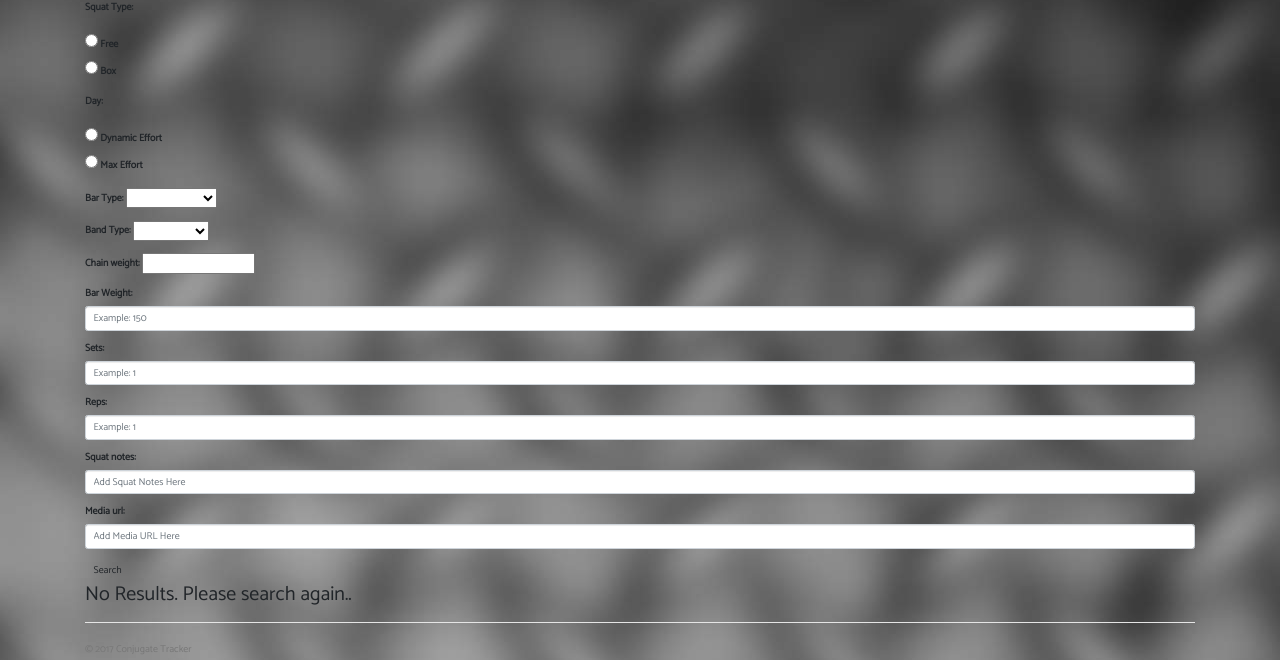
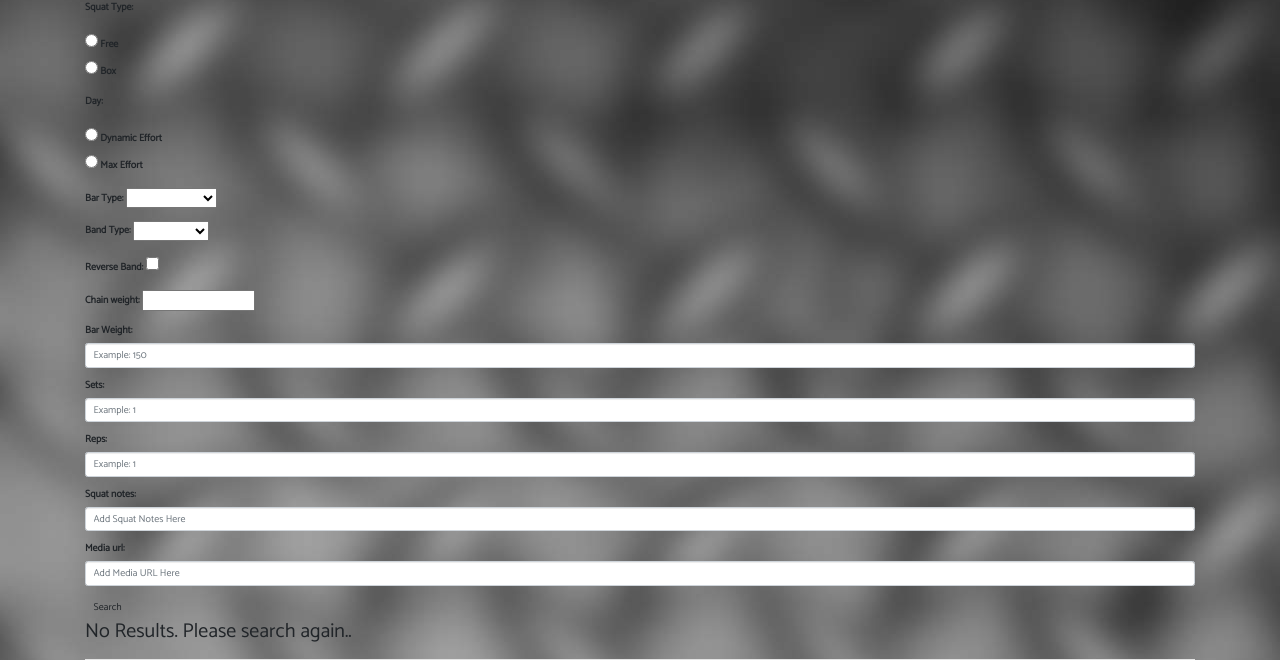
Before and after one commit to StrongAndClumsy/ConjugateTracker, a Django app: a page that uses tracker/templates/tracker/squatmovement_search.html in a window 1280 px wide. Shown: the part 182-842 px from the top of the page. Run offline with Django 3.2, Linux system fonts and the light colour scheme; some libraries are stand-ins or nearby versions.

Commit message:
Added Reverse Band squat and Bench Boards
Added reverse band squat as a bool option

Added choice dropdown list for boards

```diff
--- a/tracker/forms.py
+++ b/tracker/forms.py
@@ -9,17 +9,19 @@ SUMO_CHOICES = (('Sumo', 'Sumo'), ('Conventional', 'Conventional'))
 BAR_OPTIONS = (('Straight', 'Straight'), ('Giant Cambered', 'Giant Cambered'), ('Buffalo', 'Buffalo'), ('Bow', 'Bow'), ('Safety Squat Bar', 'Safety Squat Bar'))
 BENCH_BAR_OPTIONS = (('Straight', 'Straight'), ('Cambered', 'Cambered'), ('Bow', 'Bow'), ('Football Bar', 'Football Bar'))
 BAND_TYPE = (('None', 'None'), ('Micro Mini', 'Micro Mini'), ('Mini', 'Mini'), ('Monster Mini', 'Monster Mini '), ('Light', 'Light'), ('Average', 'Average'), ('Heavy', 'Heavy'))
+BOARD = (('0', 'None'), ('1', '1'), ('2', '2'), ('3', '3'), ('4', '4'))
 
 class SquatForm(forms.ModelForm):
 	class Meta:
 		model = SquatMovement
-		fields = ['created_at','box_free','effort_type','bar_type','bands_type','chain_weight',
+		fields = ['created_at','box_free','effort_type','bar_type','bands_type', 'reverse', 'chain_weight',
 		'movement_weight', 'movement_sets', 'movement_reps','squat_notes', 'media_url']
 	created_at = forms.DateTimeField(initial=timezone.now)
 	effort_type = forms.ChoiceField(label="Day", widget=forms.RadioSelect(), choices=EFFORT_CHOICES)
 	box_free = forms.ChoiceField(label="Squat Type", widget=forms.RadioSelect, choices=BOXFREE_CHOICES)
 	bar_type = forms.ChoiceField(label="Bar Type", widget=forms.Select, choices=BAR_OPTIONS, required=True)
 	bands_type = forms.ChoiceField(label="Band Type", widget=forms.Select, choices=BAND_TYPE, required=False)
+	reverse = forms.BooleanField(label="Reverse Band",required=False)
 	chain_weight = forms.IntegerField(required=False, initial=0)
 	movement_weight = forms.IntegerField(label="Bar Weight", required=True, widget=forms.NumberInput(attrs={'class': 'form-control', 'placeholder': 'Example: 150'}))
 	movement_sets = forms.IntegerField(label="Sets", required=True, widget=forms.NumberInput(attrs={'class': 'form-control', 'placeholder': 'Example: 1'}))
@@ -30,12 +32,13 @@ class SquatForm(forms.ModelForm):
 class SquatSearchForm(forms.ModelForm):
 	class Meta:
 		model = SquatMovement
-		fields = ['box_free','effort_type','bar_type','bands_type','chain_weight',
+		fields = ['box_free','effort_type','bar_type','bands_type','reverse', 'chain_weight',
 		'movement_weight', 'movement_sets', 'movement_reps','squat_notes', 'media_url']
 	effort_type = forms.ChoiceField(label="Day", widget=forms.RadioSelect(), choices=EFFORT_CHOICES)
 	box_free = forms.ChoiceField(label="Squat Type", widget=forms.RadioSelect, choices=BOXFREE_CHOICES)
 	bar_type = forms.CharField(max_length=60)
 	bands_type = forms.CharField(label="Band Type", required=False, max_length=60)
+	reverse = forms.BooleanField(label="Reverse Band",required=False)
 	chain_weight = forms.IntegerField(required=False, initial=0)
 	movement_weight = forms.IntegerField(label="Bar Weight", widget=forms.NumberInput(attrs={'class': 'form-control', 'placeholder': 'Example: 150'}))
 	movement_sets = forms.IntegerField(label="Sets", required=True, widget=forms.NumberInput(attrs={'class': 'form-control', 'placeholder': 'Example: 1'}))
@@ -94,7 +97,7 @@ class BenchForm(forms.ModelForm):
 	bar_type = forms.ChoiceField(label="Bar Type", widget=forms.Select, choices=BENCH_BAR_OPTIONS, required=True)
 	floor = forms.BooleanField(label="Floor Press",required=False)
 	reverse = forms.BooleanField(label="Reverse Band",required=False)
-	board = forms.BooleanField(required=False)
+	board = forms.ChoiceField(label="Boards", widget=forms.Select, choices=BOARD, required=False)
 	manpon = forms.BooleanField(required=False)
 	pin = forms.BooleanField(required=False)
 	bands_type = forms.ChoiceField(label="Band Type", widget=forms.Select, choices=BAND_TYPE, required=False)
@@ -114,7 +117,7 @@ class BenchSearchForm(forms.ModelForm):
 	bar_type = forms.ChoiceField(label="Bar Type", widget=forms.Select, choices=BENCH_BAR_OPTIONS, required=False)
 	floor = forms.BooleanField(label="Floor Press",required=False)
 	reverse = forms.BooleanField(label="Reverse Band",required=False)
-	board = forms.BooleanField(required=False)
+	board = forms.ChoiceField(label="Boards", widget=forms.Select, choices=BOARD, required=False)
 	manpon = forms.BooleanField(required=False)
 	pin = forms.BooleanField(required=False)
 	bands_type = forms.ChoiceField(label="Band Type", widget=forms.Select, choices=BAND_TYPE, required=False)
--- a/tracker/models.py
+++ b/tracker/models.py
@@ -10,6 +10,7 @@ class SquatMovement(models.Model):
 	box_free = models.CharField(max_length=60)
 	bar_type = models.CharField(max_length=60, blank=True)
 	bands_type = models.CharField(max_length=60, blank=True)
+	reverse = models.BooleanField(default=False)
 	chain_weight = models.IntegerField(default=0, blank=True)
 	movement_weight = models.IntegerField(default=0)
 	movement_sets = models.IntegerField(default=0)
@@ -44,7 +45,7 @@ class BenchMovement(models.Model):
 	bar_type = models.CharField(max_length=60, blank=True)
 	floor = models.BooleanField()
 	reverse = models.BooleanField()
-	board = models.BooleanField()
+	board = models.IntegerField(default=0)
 	manpon = models.BooleanField()
 	pin = models.BooleanField()
 	bench_notes = models.CharField(max_length=60, blank=True)
--- a/tracker/templates/tracker/squatmovement_detail.html
+++ b/tracker/templates/tracker/squatmovement_detail.html
@@ -9,6 +9,7 @@
 <p><h4><b>Box/Free: </b> {{ object.box_free }}</h4></p>
 <p><h4><b>Bar Type: </b>{{ object.bar_type}}</h4></p>
 <p><h4><b>Bands Type: </b>{{ object.bands_type}}</h4></p>
+<p><h4><b>Reverse Band: </b>{{ object.reverse}} </h4></p>
 <p><h4><b>Chain Weight: </b>{{ object.chain_weight}}</h4></p>
 <p><h4><b>Movement Weight: </b>{{ object.movement_weight}}</h4></p>
 <p><h4><b>Sets: </b>{{ object.movement_sets}}</h4></p>
--- a/tracker/templates/tracker/squatmovement_search.html
+++ b/tracker/templates/tracker/squatmovement_search.html
@@ -24,6 +24,7 @@
 <option value="Average">Average</option>
 <option value="Heavy">Heavy</option>
 </select></p>
+<p><label for="id_reverse">Reverse Band:</label> <input id="id_reverse" name="reverse" type="checkbox" value="True"/></p>
 <p><label for="id_chain_weight">Chain weight:</label> <input id="id_chain_weight" name="chain_weight" type="number" /></p>
 <p><label for="id_movement_weight">Bar Weight:</label> <input class="form-control" id="id_movement_weight" name="movement_weight" placeholder="Example: 150" type="number"  /></p>
 <p><label for="id_movement_sets">Sets:</label> <input class="form-control" id="id_movement_sets" name="movement_sets" placeholder="Example: 1" type="number" /></p>
--- a/tracker/views.py
+++ b/tracker/views.py
@@ -102,13 +102,14 @@ def new_squat(request):
             box_free = form.cleaned_data['box_free']
             bar_type = form.cleaned_data['bar_type']
             bands_type = form.cleaned_data['bands_type']
+            reverse = form.cleaned_data['reverse']
             chain_weight = form.cleaned_data['chain_weight']
             movement_weight = form.cleaned_data['movement_weight']
             movement_sets = form.cleaned_data['movement_sets']
             movement_reps = form.cleaned_data['movement_reps']
             squat_notes = form.cleaned_data['squat_notes']
             media_url = form.cleaned_data['media_url']
-            new_squat_data = SquatMovement( user = request.user, created_at = created_at, effort_type = effort, box_free = box_free, bar_type = bar_type, bands_type = bands_type,
+            new_squat_data = SquatMovement( user = request.user, created_at = created_at, effort_type = effort, box_free = box_free, bar_type = bar_type, bands_type = bands_type, reverse = reverse,
                 chain_weight = chain_weight, movement_weight = movement_weight, movement_sets = movement_sets, movement_reps = movement_reps, squat_notes = squat_notes, media_url = media_url )
             new_squat_data.save()
             return HttpResponseRedirect('/')
```
Also changed, not shown: tracker/templates/tracker/benchmovement_search.html (+8 -1 lines), tracker/migrations/0027_squatmovement_reverse.py (added), tracker/migrations/0028_auto_20170926_1432.py (added).
